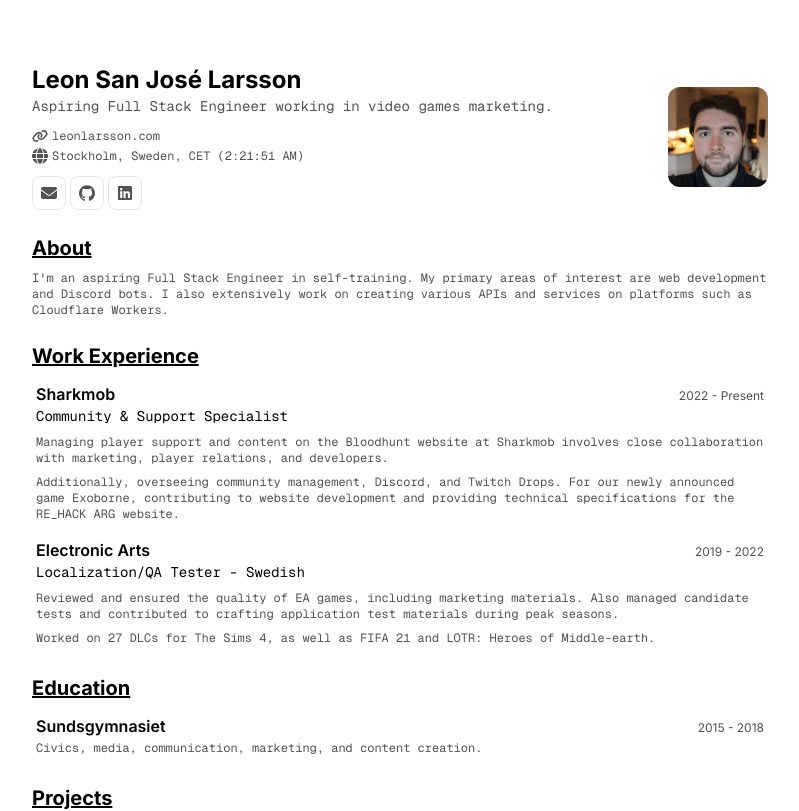
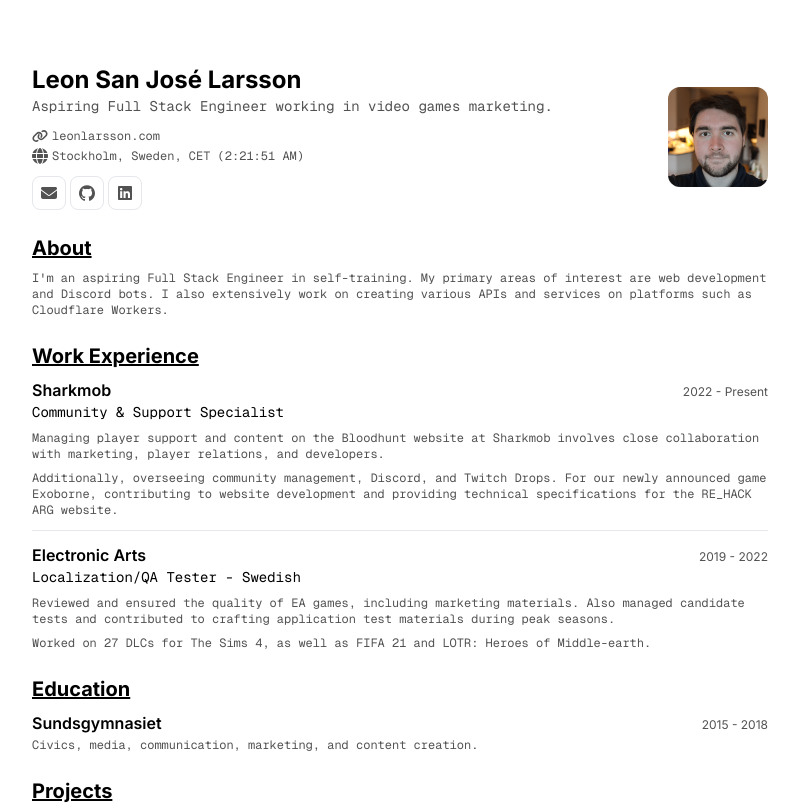
Before and after one commit to leonlarsson/leon-home, a Next.js app: page /cv-new in a window 1280 px wide. Shown: the top 811 px of the page, without its empty margins (240-1039 px from the left). Built offline with nearby package versions, Linux system fonts and the light colour scheme.

Commit message:
cv-new: update work and education styles

```diff
--- a/app/(cv-new)/cv-new/page.tsx
+++ b/app/(cv-new)/cv-new/page.tsx
@@ -1,3 +1,4 @@
+import { Fragment } from "react";
 import Image from "next/image";
 import Link from "next/link";
 import Icons from "@/app/(main)/components/icons";
@@ -94,10 +95,11 @@ export default () => {
       {employmentSection.history.length > 0 && (
         <div className="flex flex-col gap-2">
           <h2 className="text-xl font-bold underline">{employmentSection.sectionTitle}</h2>
+          <div className="flex flex-col gap-3">
+            {employmentSection.history.map(({ title, company, companyUrl, description, start, end }, i) => (
+              <Fragment key={i}>
+                {/* Graphic design is my passion: flex flex-col gap-2 rounded-bl border-b-2 border-l-2 border-b-transparent border-l-transparent p-1 transition-all hover:border-black hover:shadow-2xl */}
                 <div className="flex flex-col gap-2">
-            {employmentSection.history.map(({ title, company, companyUrl, description, start, end }) => (
-              // Graphic design is my passion: flex flex-col gap-2 rounded-bl border-b-2 border-l-2 border-b-transparent border-l-transparent p-1 transition-all hover:border-black hover:shadow-2xl
-              <div key={title} className="flex flex-col gap-2 rounded-lg p-1 hover:bg-neutral-200">
                   <div className="flex flex-col">
                     {/* Company and dates */}
                     <div className="flex items-baseline justify-between">
@@ -123,6 +125,9 @@ export default () => {
                     ))}
                   </div>
                 </div>
+
+                {i !== employmentSection.history.length - 1 && <hr className="maybeborder-dotted" />}
+              </Fragment>
             ))}
           </div>
         </div>
@@ -132,9 +137,10 @@ export default () => {
       {educationSection.history.length > 0 && (
         <div className="flex flex-col gap-2">
           <h2 className="text-xl font-bold underline">{educationSection.sectionTitle}</h2>
-          <div className="flex flex-col gap-2">
-            {educationSection.history.map(({ school, schoolUrl, description, start, end }) => (
-              <div key={school} className="flex flex-col gap-[2px] rounded-lg p-1 hover:bg-neutral-200">
+          <div className="flex flex-col gap-3">
+            {educationSection.history.map(({ school, schoolUrl, description, start, end }, i) => (
+              <Fragment key={i}>
+                <div className="flex flex-col gap-[2px]">
                   <div className="flex flex-col">
                     {/* School and dates */}
                     <div className="flex items-baseline justify-between">
@@ -157,6 +163,9 @@ export default () => {
                     ))}
                   </div>
                 </div>
+
+                {i !== educationSection.history.length - 1 && <hr className="maybeborder-dotted" />}
+              </Fragment>
             ))}
           </div>
         </div>
```
Lines whose indentation alone changed are shown as unchanged.
